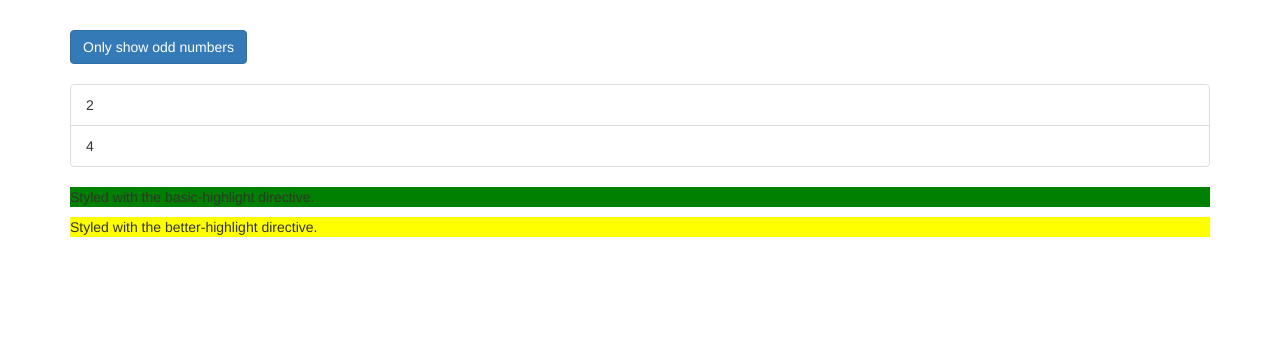
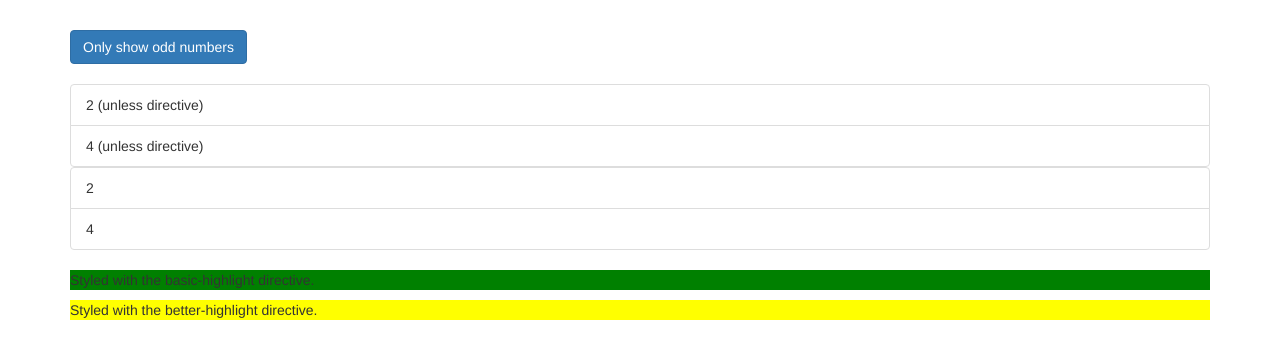
Before and after one commit to aaronmdenny/ng-section7-directives-deep-dive, an Angular app: page / in a window 1280 px wide. Shown: the top 358 px of the page. Built offline with nearby package versions, Linux system fonts and the light colour scheme.

Commit message:
building a structural directive

```diff
--- a/src/app/app.component.html
+++ b/src/app/app.component.html
@@ -72,6 +72,22 @@
             </li>
           </div>
         </ng-template>
+        <!--
+          Use the 'unless' directive here.
+        -->
+        <div *appUnless="onlyOdd">
+          <li
+            *ngFor="let evenNumber of evenNumbers"
+            class="list-group-item"
+            [ngClass]="{
+              odd: evenNumber % 2 !== 0
+            }"
+            [ngStyle]="{
+              backgroundColor: evenNumber % 2 !== 0 ? 'yellow' : 'transparent'
+            }">
+            {{ evenNumber }} (unless directive)
+          </li>
+        </div>
         <div *ngIf="!onlyOdd">
           <!--
             The usage of [ngClass] and [ngStyle] are redundant here, since we know we are dealing with even numbers, but
--- a/src/app/app.module.ts
+++ b/src/app/app.module.ts
@@ -5,13 +5,15 @@ import { FormsModule } from '@angular/forms';
 import { AppComponent } from './app.component';
 import { BasicHighlightDirective } from './basic-highlight/basic-highlight.directive';
 import { BetterHighlightDirective } from './better-highlight/better-highlight.directive';
+import { UnlessDirective } from './unless.directive';
 
 // Add the custom directive to the declarations array.
 @NgModule({
   declarations: [
     AppComponent,
     BasicHighlightDirective,
-    BetterHighlightDirective
+    BetterHighlightDirective,
+    UnlessDirective
   ],
   imports: [
     BrowserModule,
--- /dev/null
+++ b/src/app/unless.directive.ts
@@ -0,0 +1,39 @@
+import { Directive, Input, TemplateRef, ViewContainerRef } from '@angular/core';
+
+@Directive({
+  selector: '[appUnless]'
+})
+export class UnlessDirective {
+  /**
+   * We implemment a structural directive, 'unless', which should be the opposite of ngIf.
+   *
+   * We get the condition as an input. We want to bind to a property named 'unless', which is the condition we get from
+   * outside. But, whenever this condition changes (whenever some input parameter here changes), we want to execute a
+   * method. Therefore, we can implement a setter with the 'set' keyword.
+   *
+   * This turns the property into a method. The method gets executed whenever the property changes. So, in this case,
+   * whenever the parameter changes.
+   *
+   * In the end, our 'unless' directive will sit on an ng-template, because that is what Angular transforms it into when
+   * we use the *.
+   *
+   * So, we can get access to the ng-template, and we also need access to the place in the document where we want to
+   * render. Both can be injected. The template can be injected by adding templateRef. Recall, elementRef gave us access
+   * to the element a directive is on. TemplateRef gives us access to the ng-template the directive sits on. To access
+   * the view container (which gives us access to the place in the document where we want to render), we also inject in
+   * the constructor. vcRef marks the place where we place this directive in the document.
+   *
+   *
+   */
+  @Input() set appUnless(condition: boolean) {
+    if (!condition) {
+      // Creates a view in the view container. The view is our template ref.
+      this.vcRef.createEmbeddedView(this.templateRef);
+    } else {
+      // Remove everything from this place in the DOM.
+      this.vcRef.clear();
+    }
+  }
+
+  constructor(private templateRef: TemplateRef<any>, private vcRef: ViewContainerRef) { }
+}
```
Also changed, not shown: 1 other file (tests, documents, lock files or other folders).
